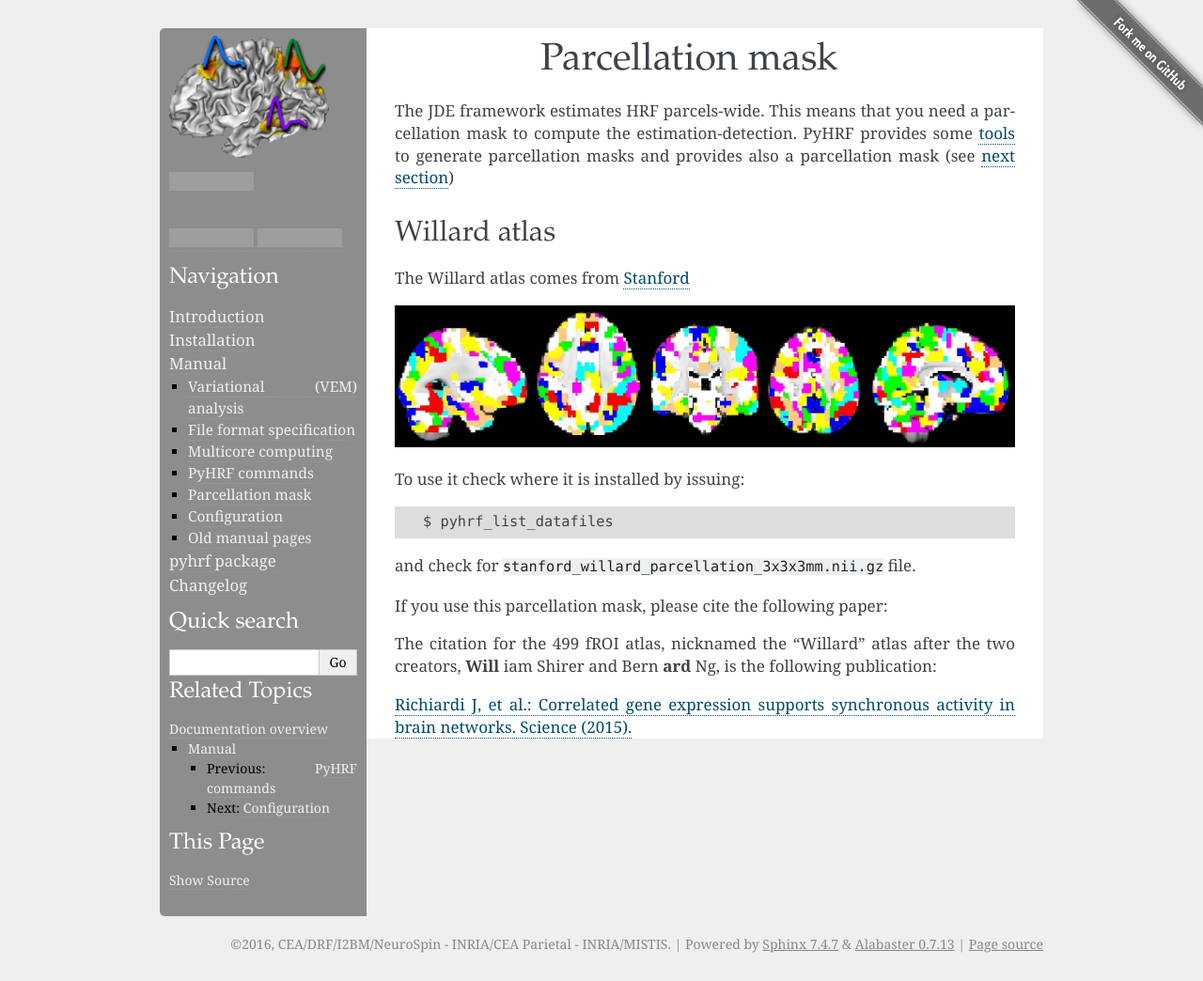
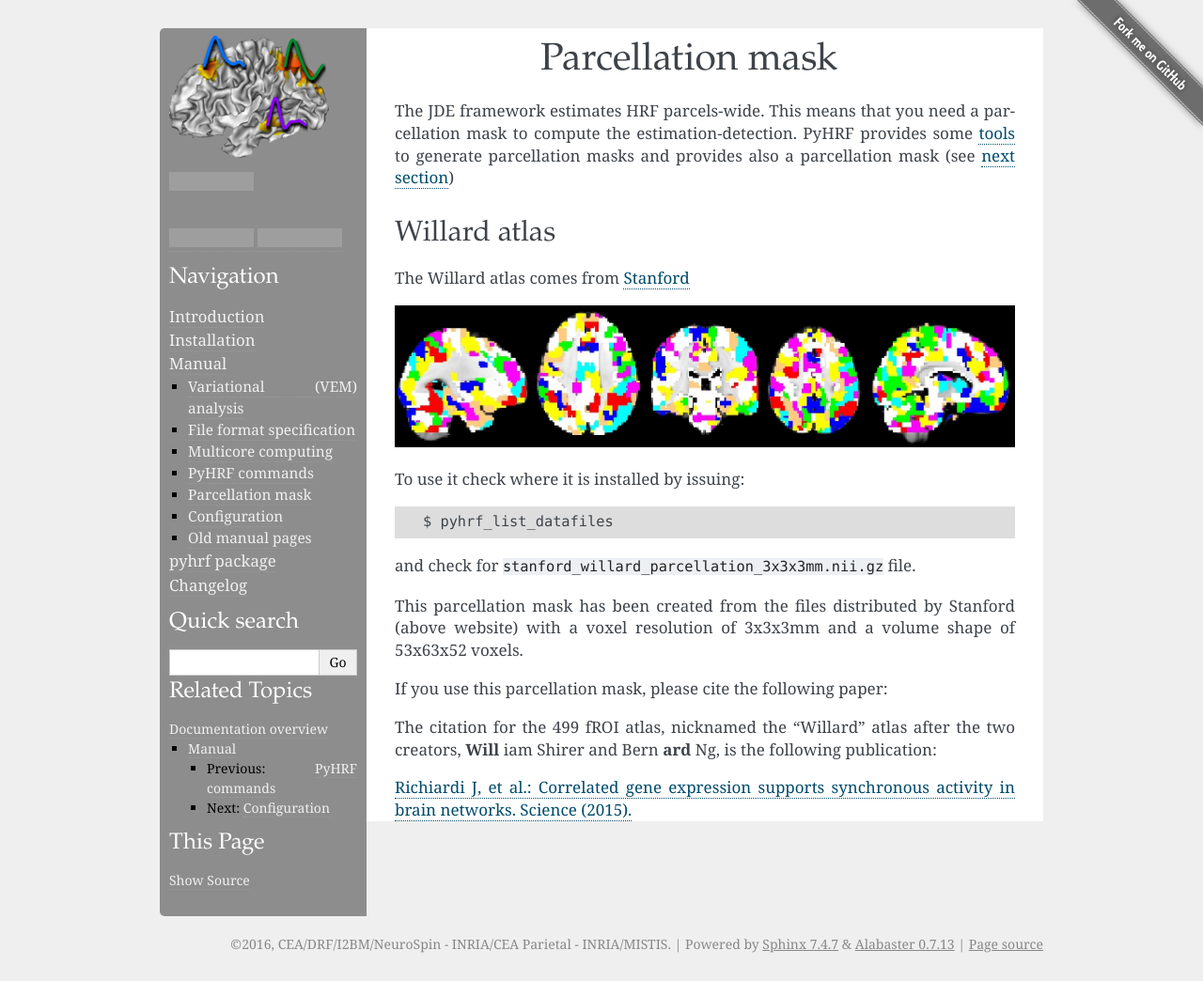
Before and after one commit to pyhrf/pyhrf, a Sphinx documentation site: the page built from doc/sphinx/source/parcellation_mask.rst, in a window 1280 px wide, cut to the strip 0-1044 px from the top of the page. Shown: the whole strip at 94% size. Built offline with Sphinx 7.4.7, drawn with Linux system fonts in a browser that asks for light colours; formulas are drawn with MathJax 3; pages that are not in the unit, such as notebooks, are missing from menus; grey boxes are pictures that could not be loaded.

Commit message:
add Willard parcellation shape and resolution informations

```diff
--- a/doc/sphinx/source/parcellation_mask.rst
+++ b/doc/sphinx/source/parcellation_mask.rst
@@ -19,6 +19,9 @@ To use it check where it is installed by issuing::
 
 and check for ``stanford_willard_parcellation_3x3x3mm.nii.gz`` file.
 
+This parcellation mask has been created from the files distributed by Stanford (above website)
+with a voxel resolution of 3x3x3mm and a volume shape of 53x63x52 voxels.
+
 If you use this parcellation mask, please cite the following paper:
 
 The citation for the 499 fROI atlas, nicknamed the "Willard" atlas after the two
```
